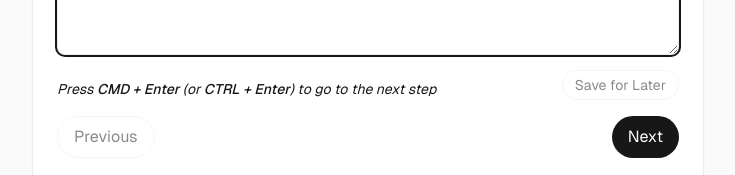
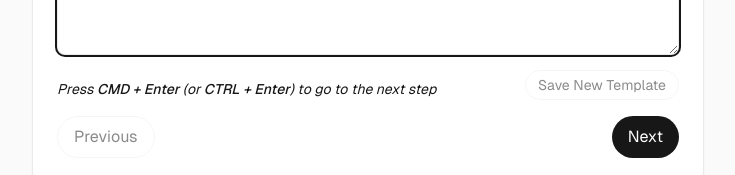
Before and after one commit to JordanChoo/costar-prompter, a Next.js app: page / in a window 1280 px wide. Shown: the part 350-525 px from the top of the page, without its empty margins (272-1007 px from the left). Built offline with nearby package versions, Linux system fonts and the light colour scheme.

Commit message:
Update templates

```diff
--- a/app/page.tsx
+++ b/app/page.tsx
@@ -91,6 +91,7 @@ export default function Home() {
   });
   const [isSaving, setIsSaving] = useState(false);
   const [saveTitle, setSaveTitle] = useState('');
+  const [selectedTemplate, setSelectedTemplate] = useState<SavedItem | null>(null);
 
   const stepKeys = Object.keys(steps) as Array<keyof typeof steps>;
   const currentIndex = stepKeys.indexOf(currentStep);
@@ -225,10 +226,30 @@ export default function Home() {
   };
 
   const selectSavedItem = (content: string) => {
+    const template = savedItems[currentStep].find(item => item.content === content);
+    setSelectedTemplate(template || null);
     setFormData(prev => ({
       ...prev,
       [currentStep]: content
     }));
+  };
+
+  const updateTemplate = () => {
+    if (!selectedTemplate) return;
+
+    const updatedItems = {
+      ...savedItems,
+      [currentStep]: savedItems[currentStep].map(item =>
+        item.title === selectedTemplate.title
+          ? { ...item, content: formData[currentStep] }
+          : item
+      )
+    };
+
+    setSavedItems(updatedItems);
+    localStorage.setItem('costarSavedItems', JSON.stringify(updatedItems));
+    setSelectedTemplate(null);
+    setShowToast(true);
   };
 
   return (
@@ -268,9 +289,11 @@ export default function Home() {
                           border-black/[.08] dark:border-white/[.145]
                           focus:ring-2 focus:ring-foreground focus:outline-none"
                         onChange={(e) => selectSavedItem(e.target.value)}
-                        value=""
+                        value={selectedTemplate?.content || ""}
                       >
-                        <option value="" disabled>Select a saved {steps[currentStep].title.toLowerCase()}</option>
+                        <option value="" disabled>
+                          Select a saved {steps[currentStep].title.toLowerCase()}
+                        </option>
                         {savedItems[currentStep].map((item, index) => (
                           <option key={index} value={item.content}>
                             {item.title}
@@ -297,13 +320,28 @@ export default function Home() {
                     )}
                     <div className="flex items-center justify-between mt-2">
                       <KeyboardTip />
-                      <button
-                        className="button-secondary text-sm px-3 py-1"
-                        onClick={saveCurrentItem}
-                        disabled={!formData[currentStep].trim()}
-                      >
-                        Save for Later
-                      </button>
+                      <div className="flex">
+                        {selectedTemplate ? (
+                          <button
+                            className="button-secondary text-sm px-3 py-1 rounded-r-none border-r-0
+                              bg-yellow-500/10 hover:bg-yellow-500/20"
+                            onClick={updateTemplate}
+                            disabled={!formData[currentStep].trim()}
+                          >
+                            Update Template
+                          </button>
+                        ) : null}
+                        <button
+                          className={`
+                            button-secondary text-sm px-3 py-1
+                            ${selectedTemplate ? 'rounded-l-none' : 'rounded-full'}
+                          `}
+                          onClick={saveCurrentItem}
+                          disabled={!formData[currentStep].trim()}
+                        >
+                          Save New Template
+                        </button>
+                      </div>
                     </div>
                   </div>
                 </div>
@@ -361,7 +399,11 @@ export default function Home() {
         duration={2000}
       >
         <Toast.Title>
-          {generatedPrompt ? 'Copied to clipboard!' : 'Saved successfully!'}
+          {generatedPrompt
+            ? 'Copied to clipboard!'
+            : selectedTemplate
+              ? 'Template updated!'
+              : 'Template saved!'}
         </Toast.Title>
       </Toast.Root>
       <Toast.Viewport />
```
